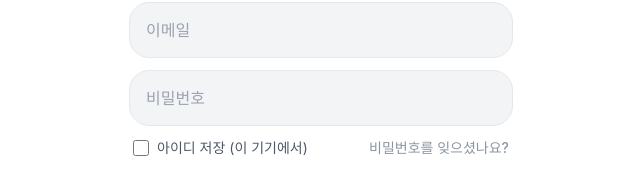
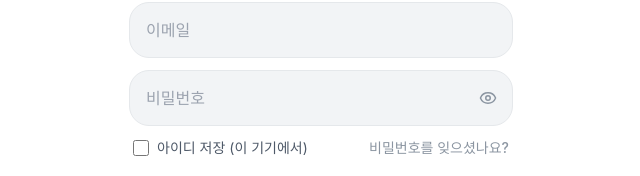
Before and after one commit to tmdgjs1274-svg/account-book_ggoong, a Next.js app in the folder frontend/: page /login in a window 1280 px wide. Shown: the part 306-482 px from the top of the page, without its empty margins (319-959 px from the left). Built offline with nearby package versions, Linux system fonts and the light colour scheme; no server answers; a web font is replaced by a local one.

Commit message:
Add files via upload

```diff
--- a/frontend/app/login/page.tsx
+++ b/frontend/app/login/page.tsx
@@ -4,6 +4,7 @@ import { useState, FormEvent, useEffect } from 'react';
 import Link from 'next/link';
 import { useRouter } from 'next/navigation';
 import { supabase } from '@/lib/supabaseClient';
+import PasswordInput from '@/components/PasswordInput';
 
 // 로그인 아이디(이메일) 기억하기 — 계정 설정이 아니라 "이 브라우저(이 기기)"에만 저장됩니다.
 // PC와 모바일에서 각각 다른 브라우저를 쓰면 그 브라우저별로 따로 기억돼요.
@@ -68,8 +69,7 @@ export default function LoginPage() {
             onChange={(e) => setEmail(e.target.value)}
             className="h-14 rounded-2xl border border-surface-border bg-surface-alt px-4 text-base outline-none focus:border-primary focus:bg-white focus:ring-2 focus:ring-primary/20"
           />
-          <input
-            type="password"
+          <PasswordInput
             required
             placeholder="비밀번호"
             value={password}
--- a/frontend/app/reset-password/page.tsx
+++ b/frontend/app/reset-password/page.tsx
@@ -4,6 +4,7 @@ import { useState, FormEvent } from 'react';
 import Link from 'next/link';
 import { useRouter } from 'next/navigation';
 import { supabase } from '@/lib/supabaseClient';
+import PasswordInput from '@/components/PasswordInput';
 
 type Step = 'request' | 'verify' | 'done';
 
@@ -167,16 +168,14 @@ export default function ResetPasswordPage() {
             maxLength={12}
             className="h-14 rounded-2xl border border-surface-border bg-surface-alt px-4 text-center text-lg font-bold tracking-[0.3em] outline-none focus:border-primary focus:bg-white focus:ring-2 focus:ring-primary/20"
           />
-          <input
-            type="password"
+          <PasswordInput
             required
             placeholder="새 비밀번호 (6자 이상)"
             value={password}
             onChange={(e) => setPassword(e.target.value)}
             className="h-14 rounded-2xl border border-surface-border bg-surface-alt px-4 text-base outline-none focus:border-primary focus:bg-white focus:ring-2 focus:ring-primary/20"
           />
-          <input
-            type="password"
+          <PasswordInput
             required
             placeholder="새 비밀번호 확인"
             value={confirm}
--- a/frontend/app/signup/page.tsx
+++ b/frontend/app/signup/page.tsx
@@ -4,6 +4,7 @@ import { useState, FormEvent } from 'react';
 import Link from 'next/link';
 import { useRouter } from 'next/navigation';
 import { supabase } from '@/lib/supabaseClient';
+import PasswordInput from '@/components/PasswordInput';
 
 export default function SignupPage() {
   const [email, setEmail] = useState('');
@@ -75,8 +76,7 @@ export default function SignupPage() {
             onChange={(e) => setEmail(e.target.value)}
             className="h-14 rounded-2xl border border-surface-border bg-surface-alt px-4 text-base outline-none focus:border-primary focus:bg-white focus:ring-2 focus:ring-primary/20"
           />
-          <input
-            type="password"
+          <PasswordInput
             required
             placeholder="비밀번호 (6자 이상)"
             value={password}
--- /dev/null
+++ b/frontend/components/PasswordInput.tsx
@@ -0,0 +1,32 @@
+'use client';
+
+import { useState, InputHTMLAttributes } from 'react';
+import { Eye, EyeOff } from 'lucide-react';
+import clsx from 'clsx';
+
+type Props = Omit<InputHTMLAttributes<HTMLInputElement>, 'type'>;
+
+// 눈 아이콘으로 보기/숨기기가 되는 비밀번호 입력칸이에요.
+// 기존 <input type="password" .../> 자리에 그대로 대체해서 쓰면 돼요.
+export default function PasswordInput({ className, ...props }: Props) {
+  const [visible, setVisible] = useState(false);
+
+  return (
+    <div className="relative">
+      <input
+        {...props}
+        type={visible ? 'text' : 'password'}
+        className={clsx(className, 'w-full pr-12')}
+      />
+      <button
+        type="button"
+        onClick={() => setVisible((v) => !v)}
+        tabIndex={-1}
+        aria-label={visible ? '비밀번호 숨기기' : '비밀번호 보기'}
+        className="absolute right-4 top-1/2 -translate-y-1/2 text-ink-300"
+      >
+        {visible ? <EyeOff size={18} /> : <Eye size={18} />}
+      </button>
+    </div>
+  );
+}
--- a/frontend/components/managers/ProfileManager.tsx
+++ b/frontend/components/managers/ProfileManager.tsx
@@ -4,6 +4,7 @@ import { useState, FormEvent } from 'react';
 import Card from '@/components/Card';
 import { useAuth } from '@/lib/auth-context';
 import { supabase } from '@/lib/supabaseClient';
+import PasswordInput from '@/components/PasswordInput';
 
 // "설정 > 내 정보" 탭의 실제 내용물입니다. 닉네임 변경과 비밀번호 변경을 다뤄요.
 export default function ProfileManager() {
@@ -119,15 +120,13 @@ function PasswordSection() {
     <Card className="flex flex-col gap-3">
       <p className="text-sm font-semibold text-ink-900">비밀번호 변경</p>
       <form onSubmit={handleSubmit} className="flex flex-col gap-3">
-        <input
-          type="password"
+        <PasswordInput
           value={password}
           onChange={(e) => setPassword(e.target.value)}
           placeholder="새 비밀번호 (6자 이상)"
           className="h-12 rounded-2xl border border-surface-border bg-white px-4 text-sm outline-none focus:border-primary"
         />
-        <input
-          type="password"
+        <PasswordInput
           value={confirm}
           onChange={(e) => setConfirm(e.target.value)}
           placeholder="새 비밀번호 확인"
```
